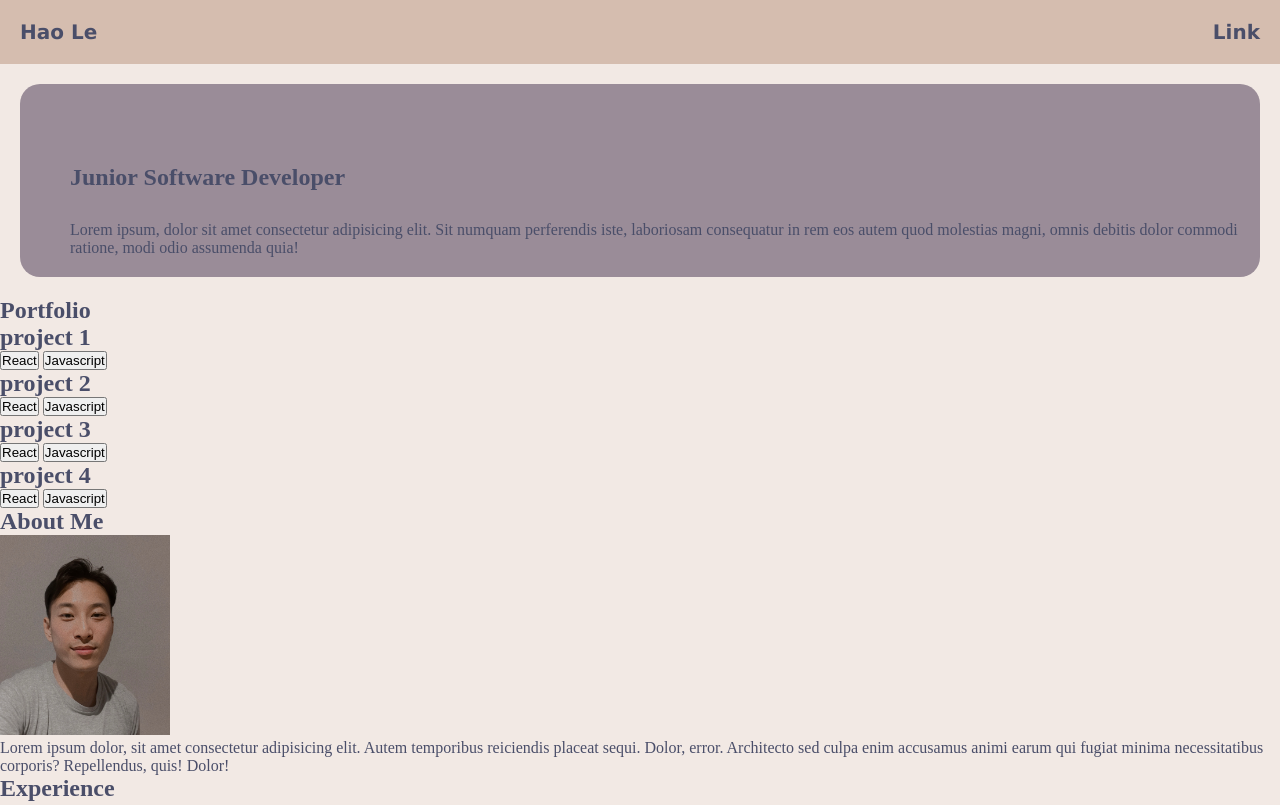
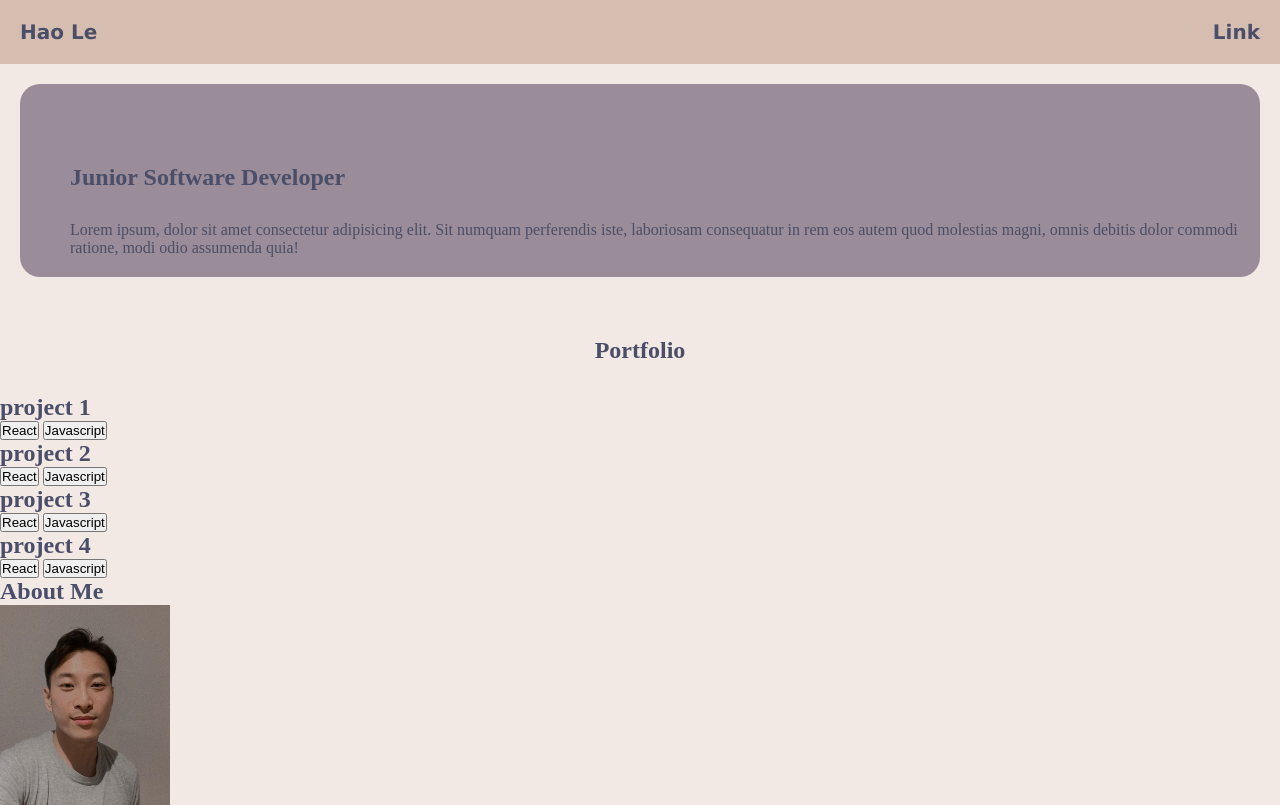
Before and after one commit to haoxle/haoxle.github.io, a plain HTML site: page index.html in a window 1280 px wide. Shown: the top 805 px of the page. Drawn offline with Linux system fonts and the light colour scheme.

Commit message:
portfolio title centered and div'd

```diff
--- a/index.html
+++ b/index.html
@@ -24,7 +24,7 @@
       </div>
     </header>
     <main>
-      <section class="main_jsd">
+      <section class="main__jsd">
         <h1>Junior Software Developer</h1>
         <p>
           Lorem ipsum, dolor sit amet consectetur adipisicing elit. Sit numquam
@@ -33,8 +33,8 @@
           assumenda quia!
         </p>
       </section>
-      <section id="portfolio">
-        <h1>Portfolio</h1>
+      <section class="main__portfolio">
+        <h1 class="main__portfolio main__portfolio--title">Portfolio</h1>
         <h2>project 1</h2>
         <button>React</button>
         <button>Javascript</button>
--- a/style.scss
+++ b/style.scss
@@ -32,7 +32,7 @@ body {
     }
   }
   main {
-    .main_jsd {
+    .main__jsd {
       display: flex;
       flex-direction: column;
       justify-content: center;
@@ -48,6 +48,14 @@ body {
       }
     }
   }
+  .main__portfolio {
+    &--title {
+      display: flex;
+      justify-content: center;
+      align-items: center;
+      margin: 60px 0 30px 0;
+    }
+  }
 }
 
 body {
```
Also changed, not shown: style.css, 1 other file.
